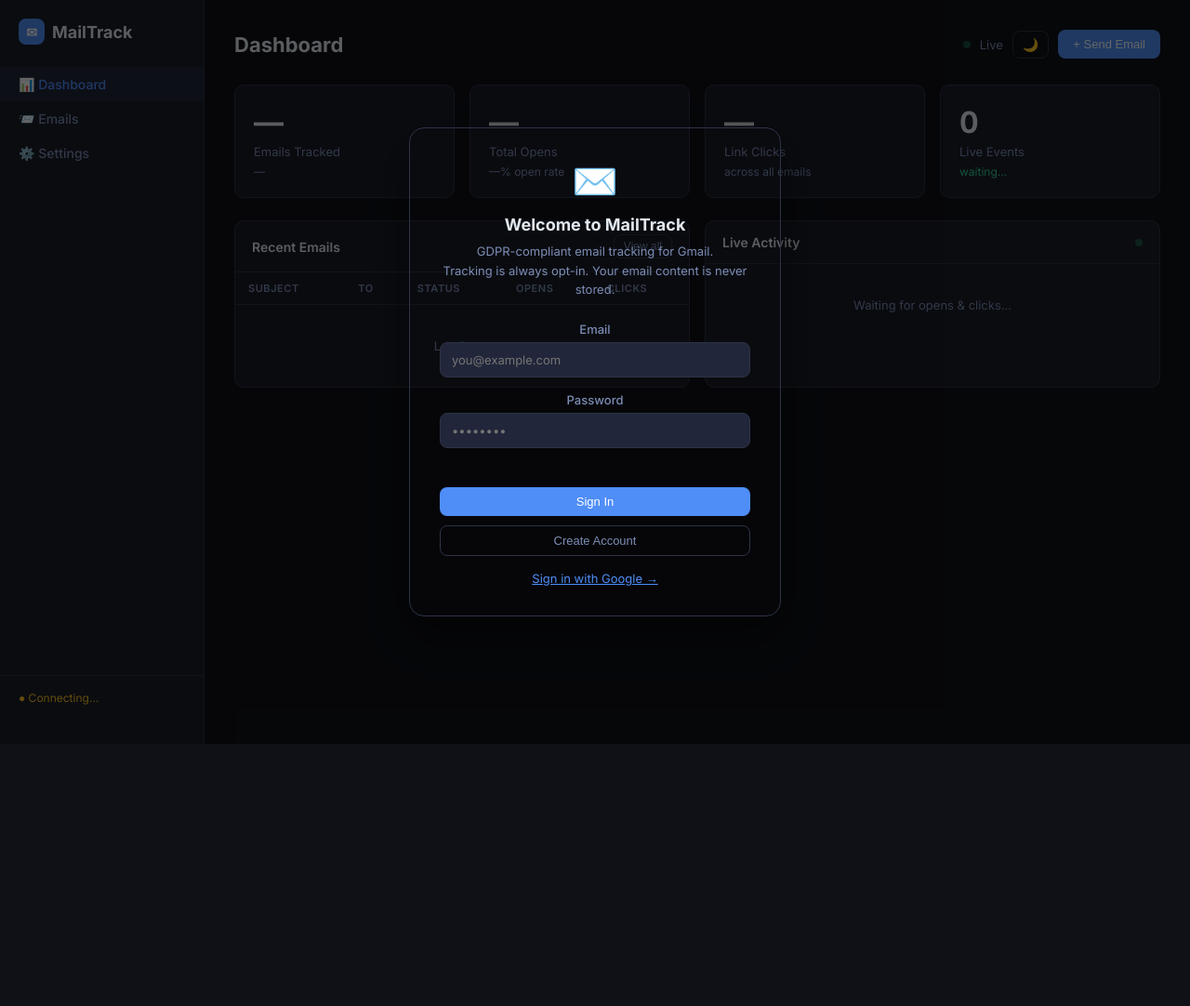
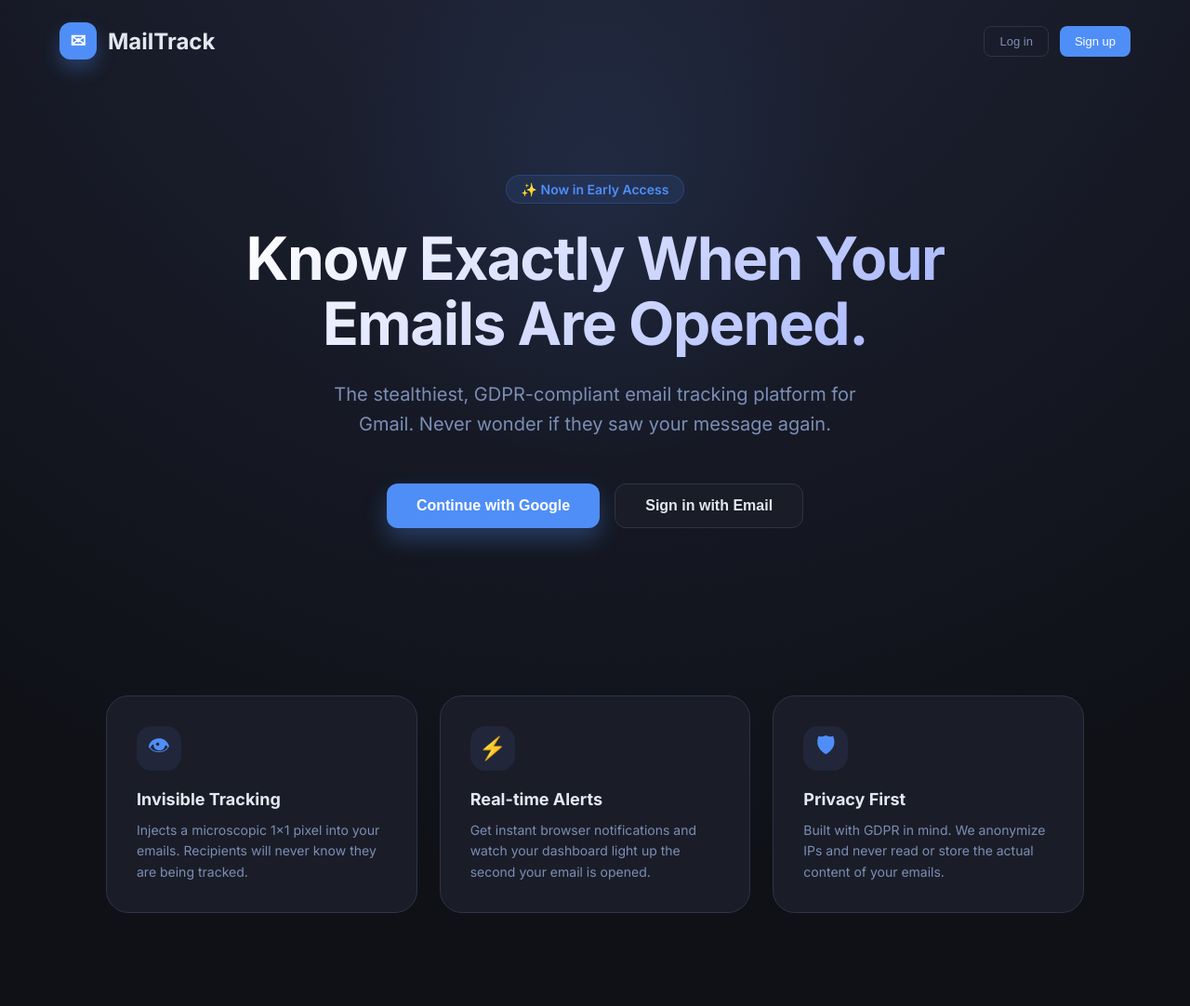
Before and after one commit to Mteo06/mailtrack, a browser extension: page frontend/index.html in a window 1280 px wide. Shown: the whole page at 93% size. Before the commit the page ends 800 px from the top, so only its background shows below. Drawn offline with Linux system fonts and the light colour scheme.

Commit message:
UI: Add dedicated landing page and remove blurred dashboard on login

```diff
--- a/frontend/index.html
+++ b/frontend/index.html
@@ -123,11 +123,78 @@
     .modal-overlay.active { display:flex }
     .modal { background:var(--card-bg);width:100%;max-width:600px;border-radius:16px;padding:32px;border:1px solid var(--border);box-shadow:0 20px 50px rgba(0,0,0,0.5) }
     .email-row { cursor:pointer;transition:0.2s }
-    .email-row:hover { background:rgba(255,255,255,0.05) }
+    .landing-page { min-height:100vh;display:flex;flex-direction:column;align-items:center;background:radial-gradient(circle at 50% -20%, var(--surface2) 0%, var(--bg) 80%);position:relative;overflow:hidden }
+    .landing-nav { width:100%;max-width:1200px;padding:24px;display:flex;justify-content:space-between;align-items:center;z-index:10 }
+    .landing-logo { font-size:24px;font-weight:700;display:flex;align-items:center;gap:12px;color:var(--text) }
+    .landing-logo-icon { width:40px;height:40px;background:var(--accent);border-radius:12px;display:flex;align-items:center;justify-content:center;color:#fff;font-size:20px;box-shadow:0 10px 20px rgba(79,142,247,0.3) }
+    .landing-hero { max-width:800px;text-align:center;padding:100px 24px;z-index:10;animation:fadeUp 0.8s ease cubic-bezier(0.16, 1, 0.3, 1) }
+    .landing-badge { display:inline-block;padding:6px 16px;background:rgba(79,142,247,0.1);color:var(--accent);border-radius:30px;font-size:14px;font-weight:600;margin-bottom:24px;border:1px solid rgba(79,142,247,0.2) }
+    .landing-title { font-size:64px;font-weight:800;line-height:1.1;margin-bottom:24px;background:linear-gradient(135deg, #fff 0%, #a5b4fc 100%);-webkit-background-clip:text;-webkit-text-fill-color:transparent;letter-spacing:-1.5px }
+    .landing-subtitle { font-size:20px;color:var(--muted);line-height:1.6;margin-bottom:48px;max-width:600px;margin-inline:auto }
+    .landing-buttons { display:flex;gap:16px;justify-content:center;margin-bottom:80px }
+    .btn-hero { padding:14px 32px;font-size:16px;font-weight:600;border-radius:12px;transition:all 0.3s }
+    .btn-hero-primary { background:var(--accent);color:#fff;box-shadow:0 12px 24px rgba(79,142,247,0.3);border:none }
+    .btn-hero-primary:hover { transform:translateY(-2px);box-shadow:0 16px 32px rgba(79,142,247,0.4) }
+    .btn-hero-secondary { background:var(--surface);color:var(--text);border:1px solid var(--border) }
+    .btn-hero-secondary:hover { background:var(--surface2) }
+    .landing-features { display:grid;grid-template-columns:repeat(3, 1fr);gap:24px;max-width:1100px;padding:0 24px 100px;z-index:10;width:100% }
+    .landing-feature { background:var(--surface);border:1px solid var(--border);padding:32px;border-radius:24px;text-align:left;transition:transform 0.3s }
+    .landing-feature:hover { transform:translateY(-5px) }
+    .lf-icon { width:48px;height:48px;background:var(--surface2);border-radius:16px;display:flex;align-items:center;justify-content:center;font-size:24px;margin-bottom:20px;color:var(--accent) }
+    .lf-title { font-size:18px;font-weight:700;margin-bottom:12px }
+    .lf-desc { font-size:14px;color:var(--muted);line-height:1.6 }
+    .landing-glow { position:absolute;width:600px;height:600px;background:radial-gradient(circle, rgba(79,142,247,0.1) 0%, rgba(0,0,0,0) 70%);top:-100px;left:50%;transform:translateX(-50%);z-index:0;pointer-events:none }
+    @keyframes fadeUp { from { opacity:0;transform:translateY(30px) } to { opacity:1;transform:translateY(0) } }
+    @media(max-width:900px){ .landing-features { grid-template-columns:1fr } .landing-title{font-size:48px} }
 </style>
 </head>
 <body>
 
+<!-- Landing Page -->
+<div id="landing-page" class="landing-page" style="display:none">
+  <div class="landing-glow"></div>
+  <nav class="landing-nav">
+    <div class="landing-logo">
+      <div class="landing-logo-icon">✉</div>
+      MailTrack
+    </div>
+    <div style="display:flex;gap:12px">
+      <button class="btn btn-ghost" onclick="openLogin()">Log in</button>
+      <button class="btn btn-primary" onclick="openRegister()">Sign up</button>
+    </div>
+  </nav>
+
+  <div class="landing-hero">
+    <div class="landing-badge">✨ Now in Early Access</div>
+    <h1 class="landing-title">Know Exactly When Your Emails Are Opened.</h1>
+    <p class="landing-subtitle">The stealthiest, GDPR-compliant email tracking platform for Gmail. Never wonder if they saw your message again.</p>
+    <div class="landing-buttons">
+      <button class="btn btn-hero btn-hero-primary" onclick="window.location.href='https://mailtrack-lmba.onrender.com/auth/google'">Continue with Google</button>
+      <button class="btn btn-hero btn-hero-secondary" onclick="openLogin()">Sign in with Email</button>
+    </div>
+  </div>
+
+  <div class="landing-features">
+    <div class="landing-feature">
+      <div class="lf-icon">👁</div>
+      <div class="lf-title">Invisible Tracking</div>
+      <div class="lf-desc">Injects a microscopic 1x1 pixel into your emails. Recipients will never know they are being tracked.</div>
+    </div>
+    <div class="landing-feature">
+      <div class="lf-icon">⚡</div>
+      <div class="lf-title">Real-time Alerts</div>
+      <div class="lf-desc">Get instant browser notifications and watch your dashboard light up the second your email is opened.</div>
+    </div>
+    <div class="landing-feature">
+      <div class="lf-icon">🛡</div>
+      <div class="lf-title">Privacy First</div>
+      <div class="lf-desc">Built with GDPR in mind. We anonymize IPs and never read or store the actual content of your emails.</div>
+    </div>
+  </div>
+</div>
+
+<!-- App Container (Sidebar + Main) -->
+<div id="app-container" style="display:none">
 <!-- Sidebar -->
 <aside class="sidebar">
   <div class="logo">
@@ -141,7 +208,8 @@
   </nav>
   <div class="sidebar-footer">
     <div id="conn-status" class="conn-wait">● Connecting…</div>
-    <div style="margin-top:6px" id="sidebar-user"></div>
+    <div style="margin-top:6px;margin-bottom:12px" id="sidebar-user"></div>
+    <button class="btn btn-ghost" style="width:100%;font-size:12px;padding:6px" onclick="logout()">Sign Out</button>
   </div>
 </aside>
 
@@ -317,6 +385,7 @@
   </div>
 
 </main>
+</div> <!-- End App Container -->
 
 <!-- Compose Modal -->
 <div class="overlay" id="compose-modal">
@@ -357,7 +426,7 @@
 </div>
 
 <!-- Login Modal -->
-<div class="overlay open" id="login-modal">
+<div class="overlay" id="login-modal">
   <div class="modal" style="max-width:400px;text-align:center">
     <div style="font-size:40px;margin-bottom:12px">✉️</div>
     <h2 style="margin-bottom:8px">Welcome to MailTrack</h2>
@@ -393,8 +462,16 @@ let settings = {};
 
 // ── Init ──────────────────────────────────────────────────────────────────
 (async function init() {
-  if (!token) return; // show login modal
-  closeModal('login-modal');
+  if (!token) {
+    document.getElementById('landing-page').style.display = 'flex';
+    document.getElementById('app-container').style.display = 'none';
+    return;
+  }
+
+  // Show dashboard
+  document.getElementById('landing-page').style.display = 'none';
+  document.getElementById('app-container').style.display = 'block';
+
   const r = await apiFetch('/auth/me');
   if (!r) return;
   document.getElementById('sidebar-user').textContent = r.user.email;
@@ -402,6 +479,18 @@ let settings = {};
   loadSettings();
   connectSSE();
 })();
+
+function openLogin() {
+  document.getElementById('login-modal').classList.add('open');
+}
+function openRegister() {
+  // We can just use the login modal but change the title if needed, or keep it simple.
+  openLogin();
+}
+function logout() {
+  localStorage.removeItem('mt_token');
+  window.location.href = '/';
+}
 
 // ── Navigation ────────────────────────────────────────────────────────────
 document.getElementById('sidebar-nav').addEventListener('click', (e) => {
```
Also changed, not shown: 1 other file.
